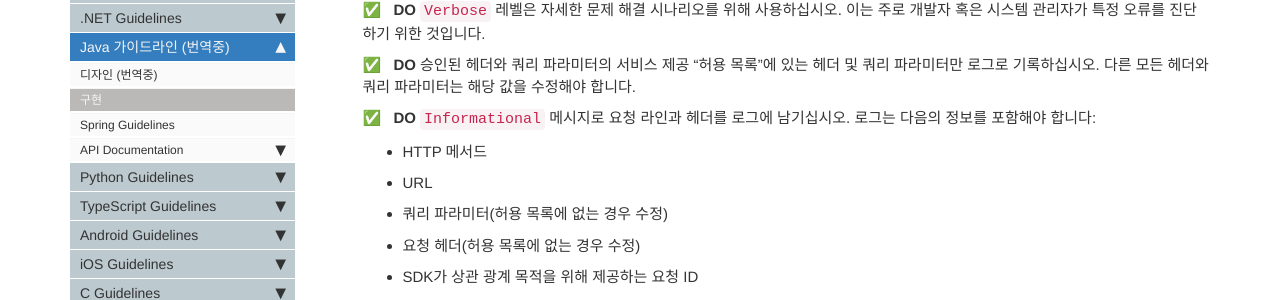
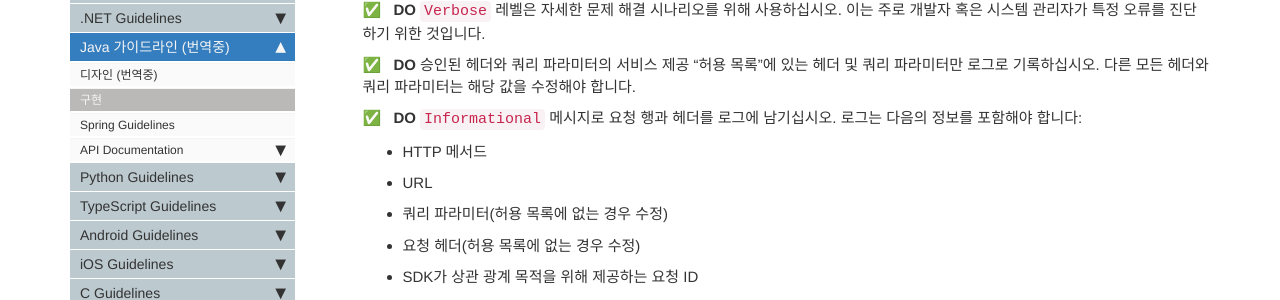
Before and after one commit to Azure/azure-sdk-korean, a Jekyll site: the page built from docs/java/implementation.md, in a window 1280 px wide and 900 px high, scrolled down 2589 px. Shown: the part 151-451 px from the top of the window. Built offline with Jekyll 4.4.1, drawn with Linux system fonts in a browser that asks for light colours; comment, search, counter and statistics services are not loaded; some of the changed text lies outside the part shown.

Commit message:
Modify Java: Implementation - Unify the terms: '라인' -> '행' - Add '추가 예정' after 'TODO'
Closes #32

```diff
--- a/docs/java/implementation.md
+++ b/docs/java/implementation.md
@@ -110,7 +110,7 @@ Static 로거는 JVM 인스턴스에서 실행되는 모든 클라이언트 라
 
 {% include requirement/MUST id="java-logging-no-sensitive-info" %} 승인된 헤더와 쿼리 파라미터의 서비스 제공 "허용 목록"에 있는 헤더 및 쿼리 파라미터만 로그로 기록하십시오. 다른 모든 헤더와 쿼리 파라미터는 해당 값을 수정해야 합니다.
 
-{% include requirement/MUST id="java-logging-requests" %} `Informational` 메시지로 요청 라인과 헤더를 로그에 남기십시오. 로그는 다음의 정보를 포함해야 합니다:
+{% include requirement/MUST id="java-logging-requests" %} `Informational` 메시지로 요청 행과 헤더를 로그에 남기십시오. 로그는 다음의 정보를 포함해야 합니다:
 
 * HTTP 메서드
 * URL
```
Also changed, not shown: other parts of docs/java/implementation.md (+1 -1 lines).
